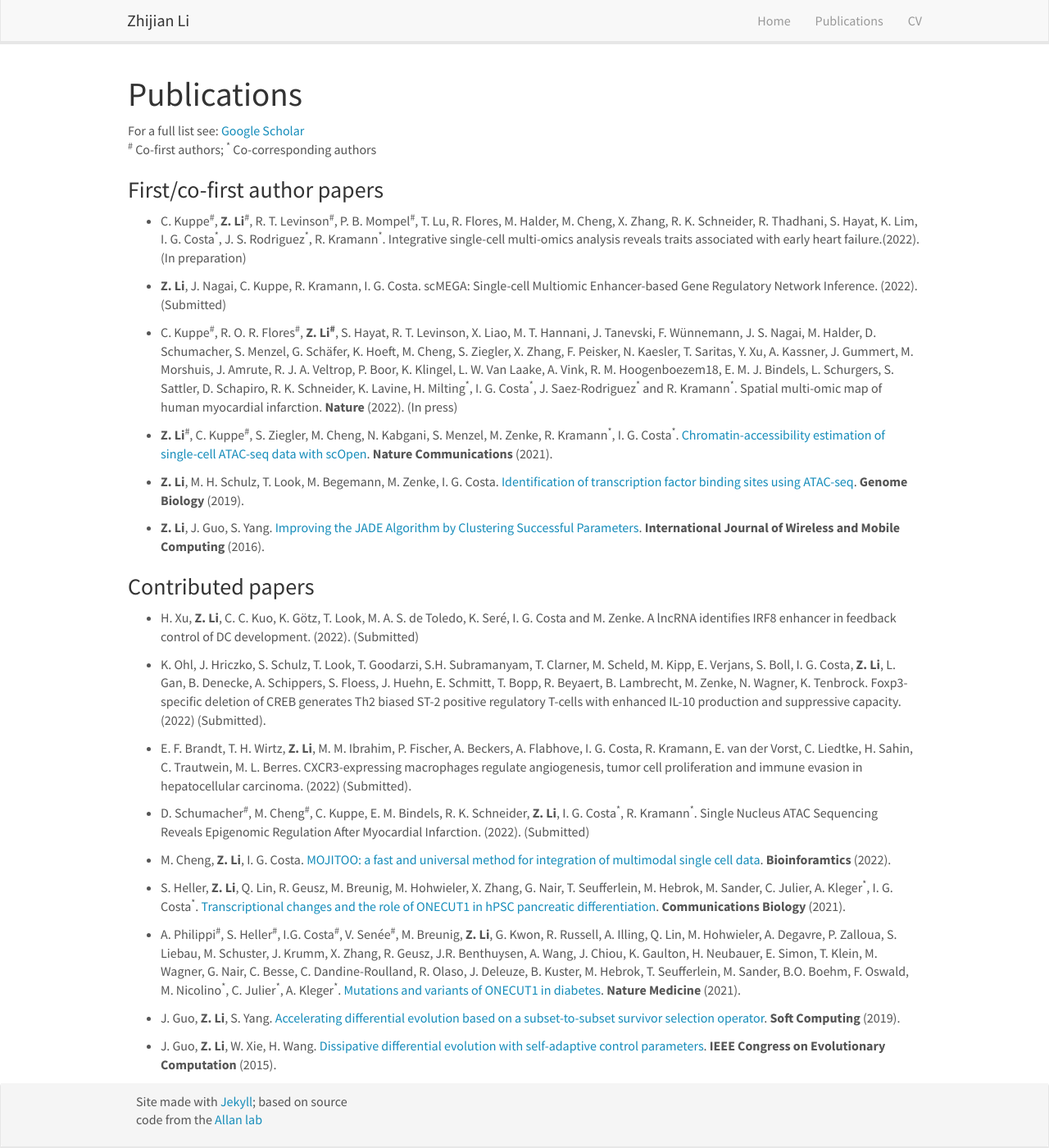
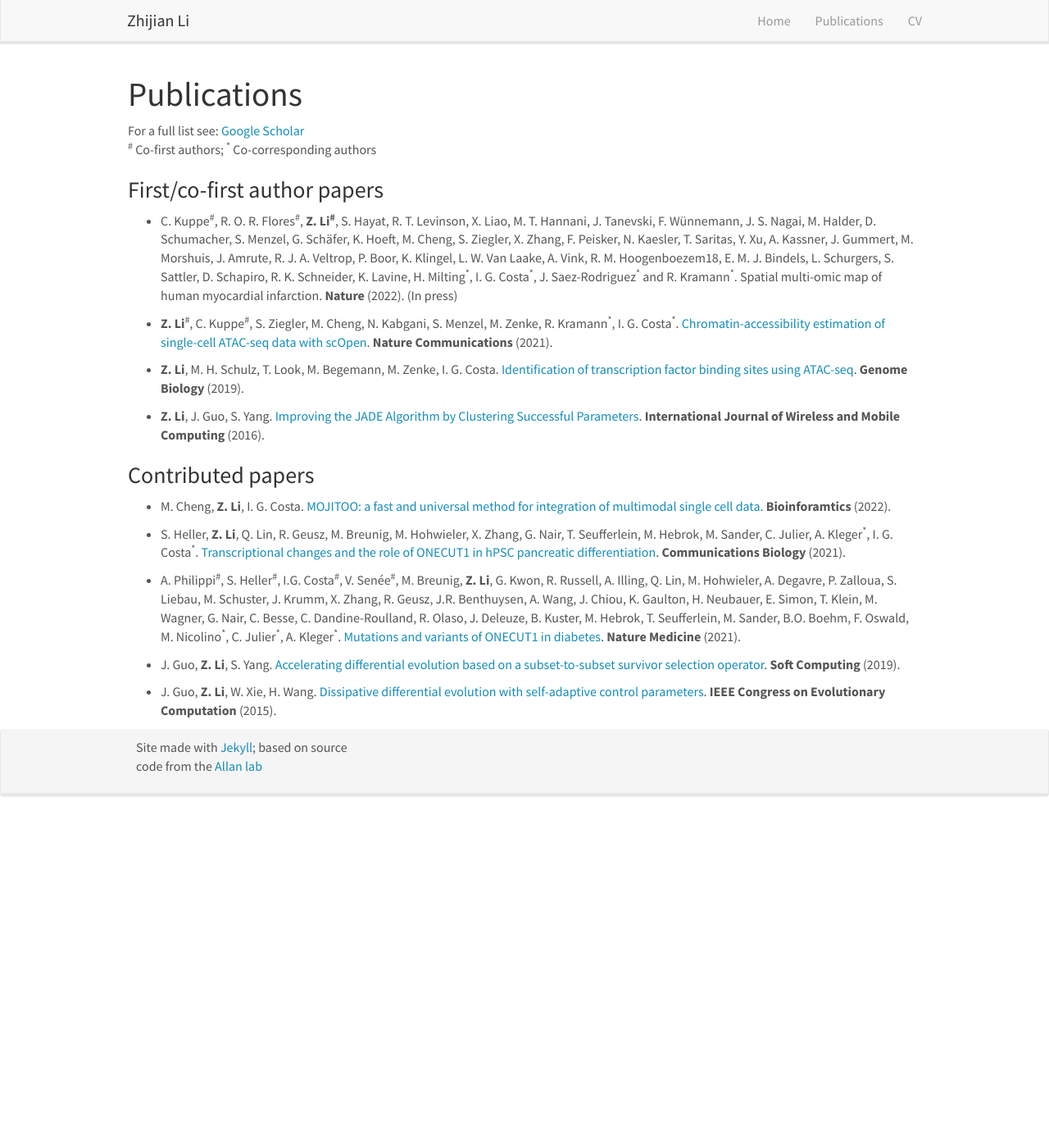
Before and after one commit to lzj1769/lzj1769.github.io, a Jekyll site: the page built from _pages/publications.md, in a window 1280 px wide and 1400 px high. Shown: the whole window at 82% size. Built offline with Jekyll 4.4.1, drawn with Linux system fonts in a browser that asks for light colours; nearby versions of some CDN libraries.

Commit message:
update pub

```diff
--- a/_pages/publications.md
+++ b/_pages/publications.md
@@ -12,9 +12,9 @@ For a full list see: [Google Scholar](https://scholar.google.de/citations?user=x
 
 ### First/co-first author papers
 
-* C. Kuppe<sup>\#</sup>, **Z. Li**<sup>\#</sup>, R. T. Levinson<sup>\#</sup>, P. B. Mompel<sup>\#</sup>, T. Lu, R. Flores, M. Halder, M. Cheng, X. Zhang, R. K. Schneider, R. Thadhani, S. Hayat, K. Lim, I. G. Costa<sup>\*</sup>, J. S. Rodriguez<sup>\*</sup>, R. Kramann<sup>\*</sup>. Integrative single-cell multi-omics analysis reveals traits associated with early heart failure.(2022). (In preparation)
+<!-- * C. Kuppe<sup>\#</sup>, **Z. Li**<sup>\#</sup>, R. T. Levinson<sup>\#</sup>, P. B. Mompel<sup>\#</sup>, T. Lu, R. Flores, M. Halder, M. Cheng, X. Zhang, R. K. Schneider, R. Thadhani, S. Hayat, K. Lim, I. G. Costa<sup>\*</sup>, J. S. Rodriguez<sup>\*</sup>, R. Kramann<sup>\*</sup>. Integrative single-cell multi-omics analysis reveals traits associated with early heart failure.(2022). (In preparation)
 
-* **Z. Li**, J. Nagai, C. Kuppe, R. Kramann, I. G. Costa. scMEGA: Single-cell Multiomic Enhancer-based Gene Regulatory Network Inference. (2022). (Submitted)
+* **Z. Li**, J. Nagai, C. Kuppe, R. Kramann, I. G. Costa. scMEGA: Single-cell Multiomic Enhancer-based Gene Regulatory Network Inference. (2022). (Submitted) -->
 
 * C. Kuppe<sup>\#</sup>, R. O. R. Flores<sup>\#</sup>, **Z. Li<sup>\#</sup>**, S. Hayat, R. T. Levinson, X. Liao, M. T. Hannani, J. Tanevski, F. Wünnemann, J. S. Nagai, M. Halder, D. Schumacher, S. Menzel, G. Schäfer, K. Hoeft, M. Cheng, S. Ziegler, X. Zhang, F. Peisker, N. Kaesler, T. Saritas, Y. Xu, A. Kassner, J. Gummert, M. Morshuis, J. Amrute, R. J. A. Veltrop, P. Boor, K. Klingel, L. W. Van Laake, A. Vink, R. M. Hoogenboezem18, E. M. J. Bindels, L. Schurgers, S. Sattler, D. Schapiro, R. K. Schneider, K. Lavine, H. Milting<sup>\*</sup>, I. G. Costa<sup>\*</sup>, J. Saez-Rodriguez<sup>\*</sup> and R. Kramann<sup>\*</sup>. Spatial multi-omic map of human myocardial infarction. **Nature** (2022). (In press)
 
@@ -27,13 +27,13 @@ For a full list see: [Google Scholar](https://scholar.google.de/citations?user=x
 
 ### Contributed papers
 
-* H. Xu, **Z. Li**, C. C. Kuo, K. Götz, T. Look, M. A. S. de Toledo, K. Seré, I. G. Costa and M. Zenke. A lncRNA identifies IRF8 enhancer in feedback control of DC development. (2022). (Submitted)
+<!-- * H. Xu, **Z. Li**, C. C. Kuo, K. Götz, T. Look, M. A. S. de Toledo, K. Seré, I. G. Costa and M. Zenke. A lncRNA identifies IRF8 enhancer in feedback control of DC development. (2022). (Submitted)
 
 * K. Ohl, J. Hriczko, S. Schulz, T. Look, T. Goodarzi, S.H. Subramanyam, T. Clarner, M. Scheld, M. Kipp, E. Verjans, S. Boll, I. G. Costa, **Z. Li**, L. Gan, B. Denecke, A. Schippers, S. Floess, J. Huehn, E. Schmitt, T. Bopp, R. Beyaert, B. Lambrecht, M. Zenke, N. Wagner, K. Tenbrock. Foxp3-specific deletion of CREB generates Th2 biased ST-2 positive regulatory T-cells with enhanced IL-10 production and suppressive capacity. (2022) (Submitted).
 
 * E. F. Brandt, T. H. Wirtz, **Z. Li**, M. M. Ibrahim, P. Fischer, A. Beckers, A. Flabhove, I. G. Costa, R. Kramann, E. van der Vorst, C. Liedtke, H. Sahin, C. Trautwein, M. L. Berres. CXCR3-expressing macrophages regulate angiogenesis, tumor cell proliferation and immune evasion in hepatocellular carcinoma. (2022) (Submitted).
 
-* D. Schumacher<sup>\#</sup>, M. Cheng<sup>\#</sup>, C. Kuppe, E. M. Bindels, R. K. Schneider, **Z. Li**, I. G. Costa<sup>*</sup>, R. Kramann<sup>*</sup>. Single Nucleus ATAC Sequencing Reveals Epigenomic Regulation After Myocardial Infarction. (2022). (Submitted)
+* D. Schumacher<sup>\#</sup>, M. Cheng<sup>\#</sup>, C. Kuppe, E. M. Bindels, R. K. Schneider, **Z. Li**, I. G. Costa<sup>*</sup>, R. Kramann<sup>*</sup>. Single Nucleus ATAC Sequencing Reveals Epigenomic Regulation After Myocardial Infarction. (2022). (Submitted) -->
 
 * M. Cheng, **Z. Li**, I. G. Costa. [MOJITOO: a fast and universal method for integration of multimodal single cell data](https://academic.oup.com/bioinformatics/article/38/Supplement_1/i282/6617520). **Bioinforamtics** (2022).
 
```
Also changed, not shown: 1 other file.
